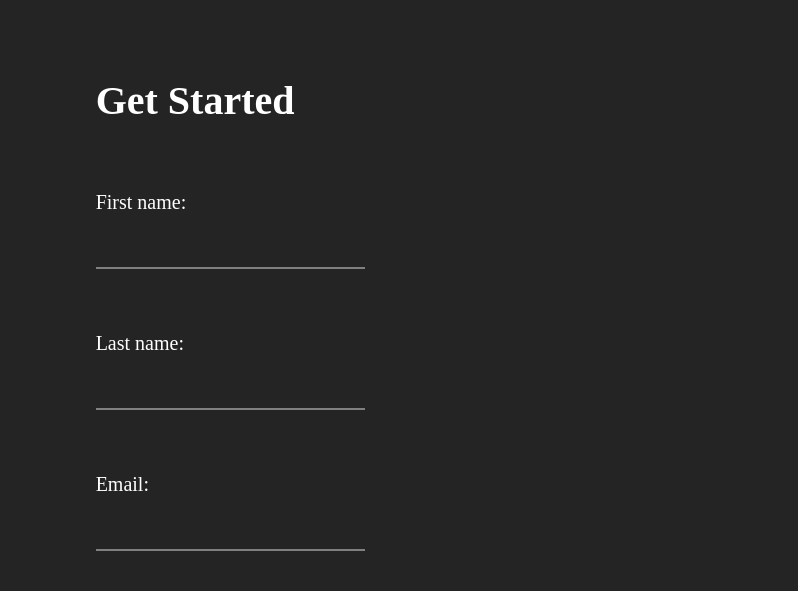
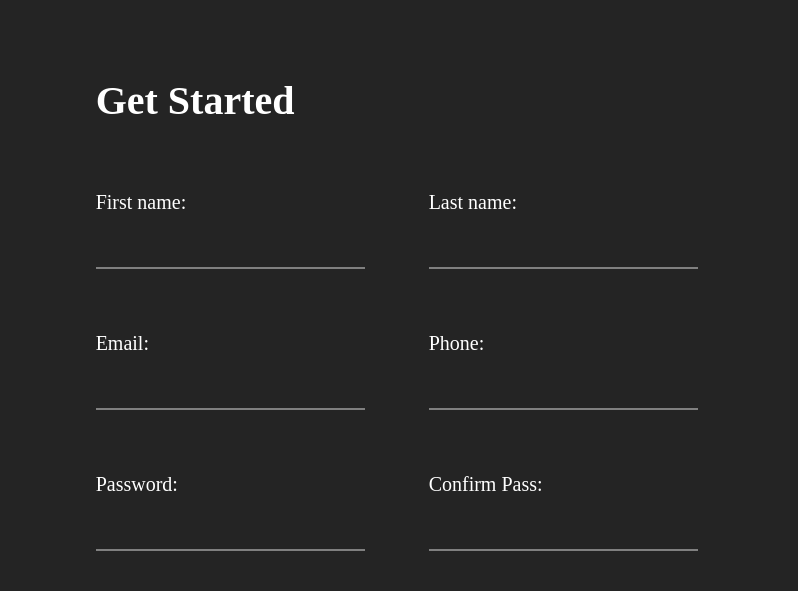
Before and after one commit to MRBRINE01/sign-up-form, a plain HTML site: page index.html in a window 1280 px wide. Shown: the top 591 px of the page, 1071-1869 px from the left, 798 px wide, since content can reach past the window. Drawn offline with Linux system fonts and the light colour scheme.

Commit message:
improvement in the form textfield alignment

```diff
--- a/index.html
+++ b/index.html
@@ -15,6 +15,8 @@
         <div class="form-right">
         <h1 class="form-header">Get Started</h1>
         <form action="#">
+        <div class="form-div">
+
             <div class="form-group">
                 <label for="fname">First name:</label><br>
                 <input type="text" id="fname" name="fname" required><br>
@@ -24,7 +26,9 @@
                 <label for="fname">Last name:</label><br>
                 <input type="text" id="lname" name="lname"><br>
             </div>
+        </div>
 
+        <div class="form-div">
             <div class="form-group">
                 <label for="fname">Email:</label><br>
                 <input type="email" id="email" name="email" required><br>
@@ -34,7 +38,9 @@
                 <label for="fname">Phone:</label><br>
                 <input type="number" id="phone" name="phone" required><br>
             </div>
+        </div>
 
+        <div class="form-div">
             <div class="form-group">
                 <label for="fname">Password:</label><br>
                 <input type="password" id="pass" name="pass" required><br>
@@ -44,9 +50,10 @@
                 <label for="fname">Confirm Pass:</label><br>
                 <input type="password" id="confirmpass" name="confirmpass" required><br>
             </div>
+        </div>
+        <br>
         <div class="signup-btn"><button type="submit">Create Account</button></div>
         </form>
-
         <div class="log-in">
             <p>Already have an Account?</p><a href="#">Log in</a>
         </div>
--- a/style.css
+++ b/style.css
@@ -27,6 +27,11 @@ form{
     gap: 20px;
     padding-top: 20px;
     padding-bottom: 20px;
+}
+
+.form-div{
+    display: flex;
+    gap: 4rem;
 }
 
 .form-group{
```
Also changed, not shown: 1 other file. Lines whose indentation alone changed are shown as unchanged.
